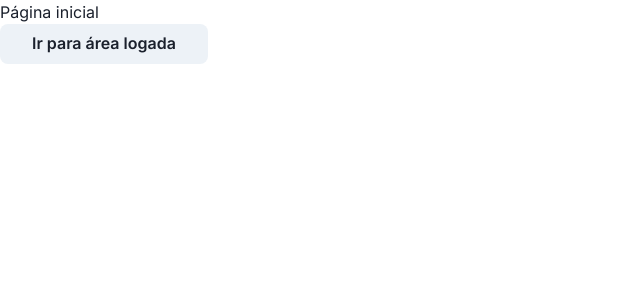
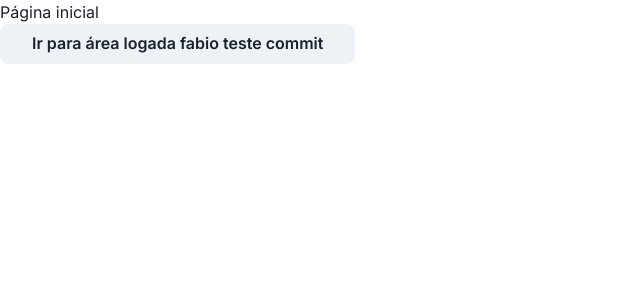
Before and after one commit to renebfelix/fiap-tech-challenge, a Next.js app in the folder public/frontend/: page / in a window 1280 px wide. Shown: the top 300 px of the page, without its empty margins (0-640 px from the left). Built offline with nearby package versions, Linux system fonts and the light colour scheme.

Commit message:
Teste commit git config

```diff
--- a/public/frontend/src/app/page.tsx
+++ b/public/frontend/src/app/page.tsx
@@ -6,7 +6,7 @@ export default function Page() {
 		<>
 			<h1>Página inicial</h1>
 			<Link href={"/home"}>
-				<Button>Ir para área logada</Button>
+				<Button>Ir para área logada fabio teste commit</Button>
 			</Link>
 		</>
 	);
```
